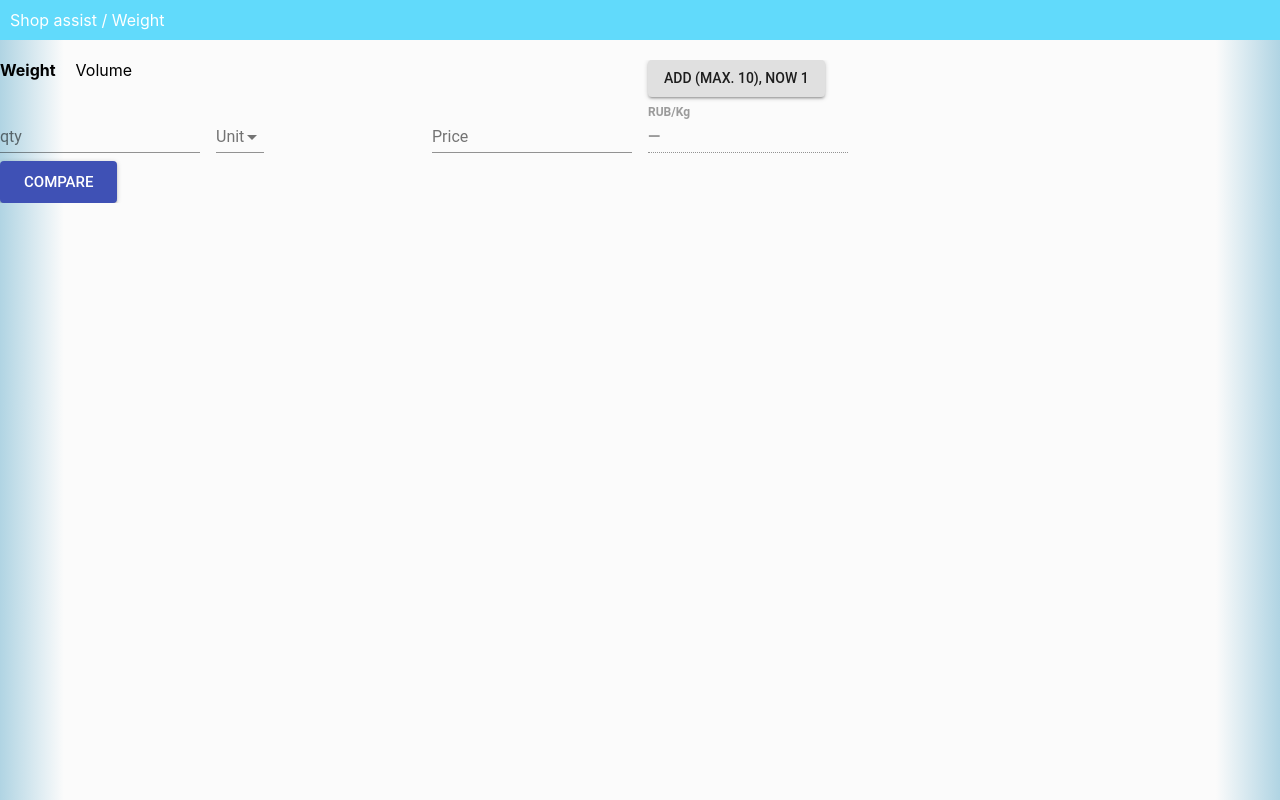
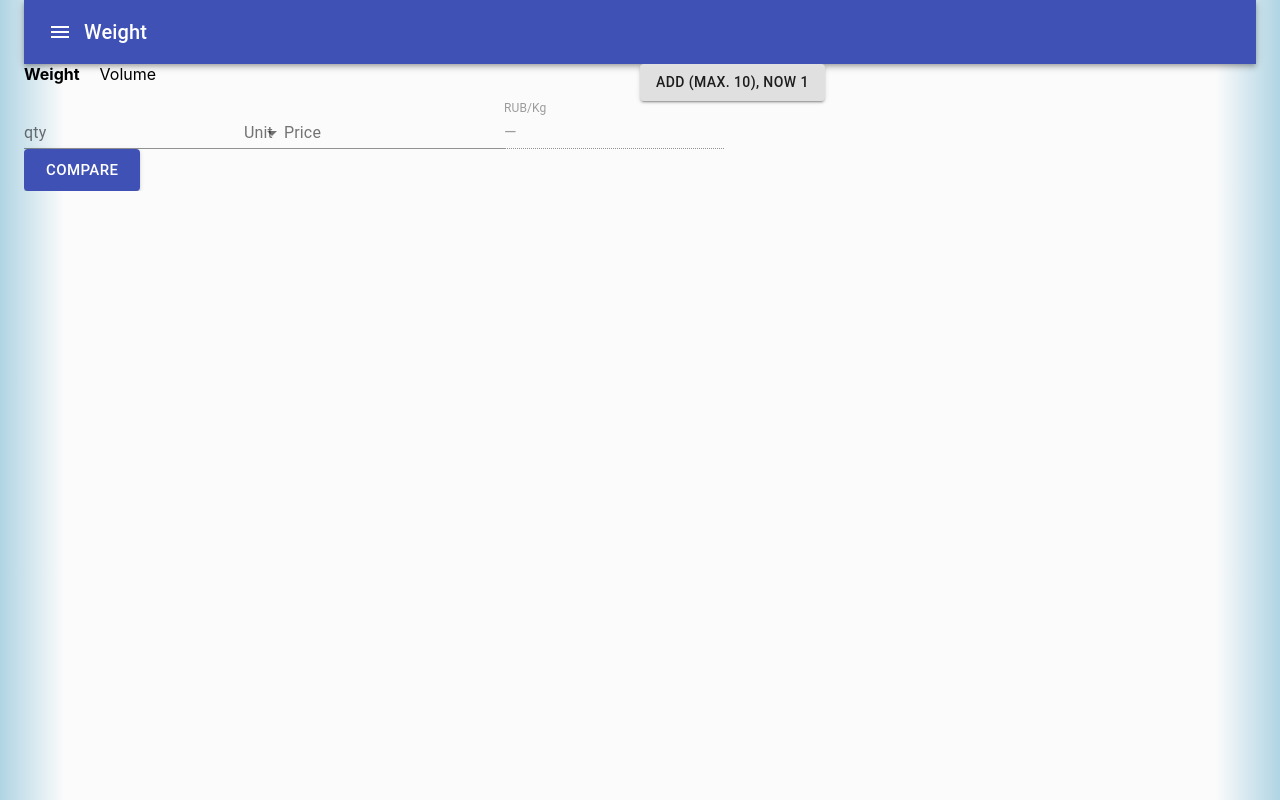
Before and after one commit to LazzyLizzard/shop-assist, a React (Create React App) app: page / in a window 1280 px wide. Built offline with nearby package versions, Linux system fonts and the light colour scheme.

Commit message:
AppBar as header
updated version of MUI

```diff
--- a/package.json
+++ b/package.json
@@ -3,7 +3,9 @@
   "version": "0.1.0",
   "private": true,
   "dependencies": {
-    "@material-ui/core": "^3.9.2",
+    "@material-ui/core": "^4.4.3",
+    "@material-ui/icons": "^4.4.3",
+    "@material-ui/styles": "^4.4.3",
     "lodash": "^4.17.11",
     "node-sass": "^4.11.0",
     "react": "^16.7.0",
--- a/src/App.jsx
+++ b/src/App.jsx
@@ -1,7 +1,6 @@
 import React, {Component} from 'react';
 import {get, isEqual} from 'lodash';
-import Grid from '@material-ui/core/Grid';
-import Button from '@material-ui/core/Button';
+import {Button, Container, Grid} from '@material-ui/core';
 import {DEFAULT_COMPARE_DATA} from './constants/initial-values';
 import {MEASURES} from './constants/measures';
 import {BEST_VALUES_INDEXES, COMPARE_DATA, MEASURE} from './constants/field-names';
@@ -38,7 +37,7 @@ export class App extends Component {
         }));
     };
 
-    removeItem = index => {
+    removeItem = (index) => {
         this.setState(({compareData}) => ({
             [COMPARE_DATA]: compareData.filter((_, idx) => index !== idx)
         }));
@@ -56,7 +55,7 @@ export class App extends Component {
         return this.setState(({compareData}) => {
             // https://stackoverflow.com/a/49502115
             // shallow copies
-            const item = get(compareData, `[${index}]`, {});    // object
+            const item = get(compareData, `[${index}]`, {});
             return {
                 [COMPARE_DATA]: [
                     ...compareData.slice(0, index),
@@ -82,7 +81,7 @@ export class App extends Component {
     render() {
         const {compareData, measure} = this.state;
         return (
-            <React.Fragment>
+            <Container maxWidth={false} root>
                 <Header
                     measureText={measure.name}
                 />
@@ -105,9 +104,6 @@ export class App extends Component {
                             </Button>
                         </Grid>
                     </Grid>
-
-
-                    {/*/!* TODO [sf] 03.02.2019 use other key *!/*/}
 
                     <PriceItem
                         compareData={compareData}
@@ -136,7 +132,7 @@ export class App extends Component {
                         </Grid>
                     </Grid>
                 </CommonWrapper>
-            </React.Fragment>
+            </Container>
         );
     }
 }
--- a/src/components/header/header.jsx
+++ b/src/components/header/header.jsx
@@ -1,15 +1,30 @@
 import React from 'react';
-import Grid from '@material-ui/core/Grid';
-import {COLS_SPACING} from '../../constants/layout';
-import {CommonWrapper} from "../common-wrapper";
-import './header.scss';
+import AppBar from '@material-ui/core/AppBar';
+import {IconButton, Toolbar, Typography} from '@material-ui/core';
+import MenuIcon from '@material-ui/icons/Menu';
+import {makeStyles} from '@material-ui/styles';
 
-export const Header = ({measureText = '...'}) => (
-    <CommonWrapper>
-        <Grid container spacing={COLS_SPACING}>
-            <Grid item xs={12}>
-                <div className="header">Shop assist / {measureText}</div>
-            </Grid>
-        </Grid>
-    </CommonWrapper>
-);
+const useStyles = makeStyles(() => ({
+    root: {
+        flexGrow: 1,
+    },
+    title: {
+        flexGrow: 1
+    },
+}));
+
+export const Header = ({measureText = '...'}) => {
+    const classes = useStyles();
+    return (
+        <AppBar position="static" color="primary">
+            <Toolbar>
+                <IconButton edge="start" color="inherit" aria-label="menu">
+                    <MenuIcon/>
+                </IconButton>
+                <Typography variant="h6" className={classes.title}>
+                    {measureText}
+                </Typography>
+            </Toolbar>
+        </AppBar>
+    );
+};
--- a/src/components/price-item/price-item.jsx
+++ b/src/components/price-item/price-item.jsx
@@ -31,7 +31,7 @@ const getMeasuresOptions = (measureKey, addEmpty) => {
 };
 
 export const PriceItem = ({
-    compareData,
+    compareData = [],
     changeHandler,
     allowDelete,
     removeHandler,
@@ -52,7 +52,7 @@ export const PriceItem = ({
                 style={setStyles(bestValues, index)}
                 key={index}
             >
-                <Grid item xs={6} sm={2}>
+                <Grid item>
                     <Input
                         placeholder="к-во"
                         label="qty"
@@ -62,7 +62,7 @@ export const PriceItem = ({
                         changeHandler={changeHandler}
                     />
                 </Grid>
-                <Grid item xs={3} sm={2}>
+                <Grid item>
                     <FormControl>
                         <InputLabel htmlFor="unit">Unit</InputLabel>
                         <Select
@@ -79,7 +79,7 @@ export const PriceItem = ({
                         </Select>
                     </FormControl>
                 </Grid>
-                <Grid item xs={3} sm={2}>
+                <Grid item>
                     <Input
                         placeholder="price"
                         label="Price"
@@ -89,14 +89,11 @@ export const PriceItem = ({
                         changeHandler={changeHandler}
                     />
                 </Grid>
-                <Grid item xs={3} sm={2}>
-
+                <Grid item>
                     <TextField
                         disabled
                         style={{fontWeight: 'bold'}}
-                        id="r"
                         label={`RUB/${itemName}`}
-                        // value={item.r}
                         value={calculatePricePerStandardValue({
                             unit: item.unit,
                             standard,
@@ -105,7 +102,7 @@ export const PriceItem = ({
                         })}
                     />
                 </Grid>
-                <Grid item xs={3} sm={2}>
+                <Grid item>
                     {allowDelete &&
                     <Button
                         type="button"
@@ -115,7 +112,7 @@ export const PriceItem = ({
                             removeHandler(index)
                         }}
                     >
-                        Delete {index}
+                        x {index}
                     </Button>
                     }
                 </Grid>
--- a/src/utils.js
+++ b/src/utils.js
@@ -1,15 +1,20 @@
 import {min} from 'lodash';
 import {MDASH} from './constants/initial-values';
+import {PRICE, QUANTITY, UNIT} from './constants/field-names';
 
 export const fl = (values = [], standard) => {
     const allPricesPerStandard = values.map(item => calculatePricePerStandardValue({
-        unit: item.unit,
+        [UNIT]: item.unit,
         standard,
-        price: item.price,
-        quantity: item.quantity
+        [PRICE]: item.price,
+        [QUANTITY]: item.quantity
     }));
     const minVal = min(allPricesPerStandard);
-    return allPricesPerStandard.reduce((acc, item, index) => item === minVal ? [...acc, index] : acc, [])
+    return allPricesPerStandard.reduce(
+        (acc, item, index) => item === minVal
+            ? [...acc, index]
+            : acc, []
+    )
 };
 
 export const calculatePricePerStandardValue = ({unit, standard, price, quantity}) => {
```
